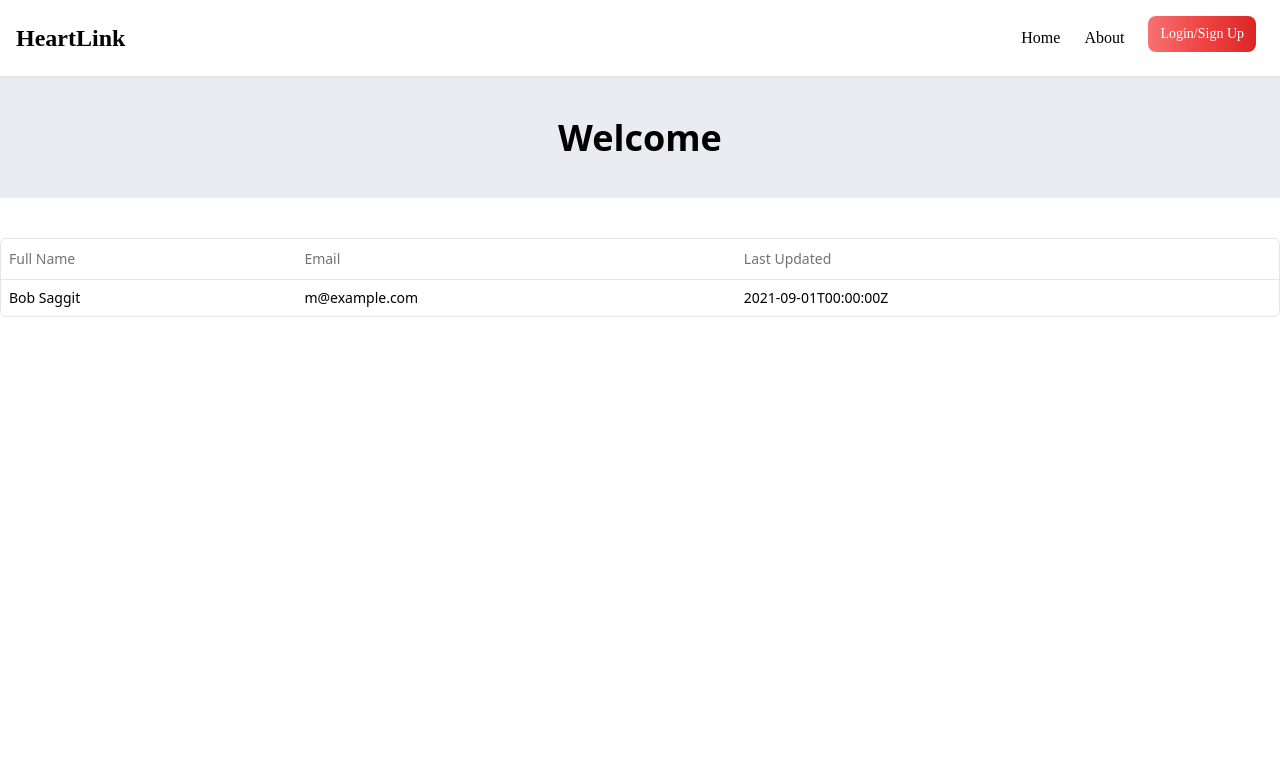
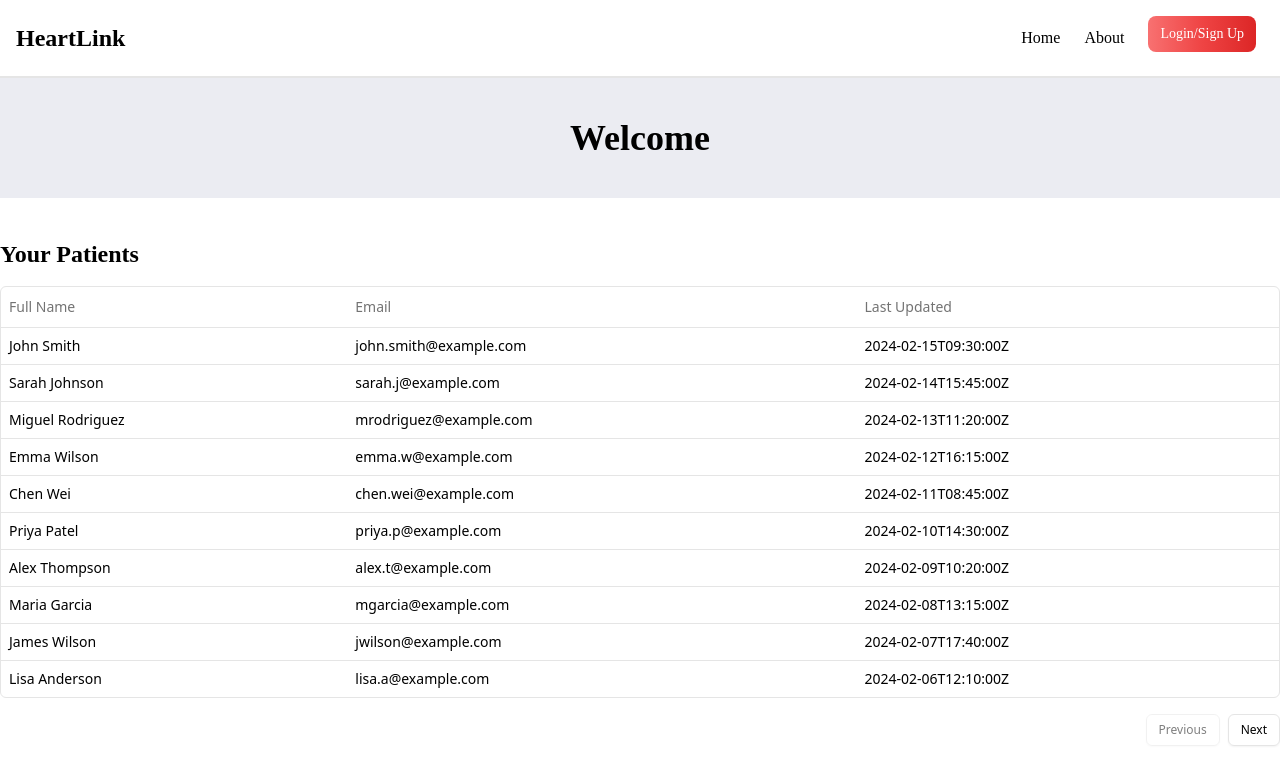
Before and after one commit to sunb26/Digital-Stethoscope, a Next.js app in the folder web/: page /user/1 in a window 1280 px wide. Shown: the top 784 px of the page. Built offline with nearby package versions, Linux system fonts and the light colour scheme; no server answers.

Commit message:
web: add table pagination

```diff
--- a/web/app/user/[physicianId]/page.tsx
+++ b/web/app/user/[physicianId]/page.tsx
@@ -1,28 +1,93 @@
 import { type Patient, columns } from "@/components/ui/patients/columns";
 import { DataTable } from "@/components/ui/patients/data-table";
+import { currentUser } from "@clerk/nextjs/server";
 
 async function getData(): Promise<Patient[]> {
   // Fetch data from your API here.
   return [
     {
-      id: 96,
-      name: "Bob Saggit",
-      email: "m@example.com",
-      lastUpdated: "2021-09-01T00:00:00Z",
+      id: 1,
+      name: "John Smith",
+      email: "john.smith@example.com",
+      lastUpdated: "2024-02-15T09:30:00Z",
+    },
+    {
+      id: 2,
+      name: "Sarah Johnson",
+      email: "sarah.j@example.com",
+      lastUpdated: "2024-02-14T15:45:00Z",
+    },
+    {
+      id: 3,
+      name: "Miguel Rodriguez",
+      email: "mrodriguez@example.com",
+      lastUpdated: "2024-02-13T11:20:00Z",
+    },
+    {
+      id: 4,
+      name: "Emma Wilson",
+      email: "emma.w@example.com",
+      lastUpdated: "2024-02-12T16:15:00Z",
+    },
+    {
+      id: 5,
+      name: "Chen Wei",
+      email: "chen.wei@example.com",
+      lastUpdated: "2024-02-11T08:45:00Z",
+    },
+    {
+      id: 6,
+      name: "Priya Patel",
+      email: "priya.p@example.com",
+      lastUpdated: "2024-02-10T14:30:00Z",
+    },
+    {
+      id: 7,
+      name: "Alex Thompson",
+      email: "alex.t@example.com",
+      lastUpdated: "2024-02-09T10:20:00Z",
+    },
+    {
+      id: 8,
+      name: "Maria Garcia",
+      email: "mgarcia@example.com",
+      lastUpdated: "2024-02-08T13:15:00Z",
+    },
+    {
+      id: 9,
+      name: "James Wilson",
+      email: "jwilson@example.com",
+      lastUpdated: "2024-02-07T17:40:00Z",
+    },
+    {
+      id: 10,
+      name: "Lisa Anderson",
+      email: "lisa.a@example.com",
+      lastUpdated: "2024-02-06T12:10:00Z",
+    },
+    {
+      id: 11,
+      name: "David Kim",
+      email: "dkim@example.com",
+      lastUpdated: "2024-02-05T09:55:00Z",
     },
     // ...
   ];
 }
 
 export default async function DemoPage() {
+  const physician = await currentUser();
   const data = await getData();
 
   return (
     <div>
       <div className="bg-off-white">
-        <h1 className="text-4xl font-bold text-center py-10">Welcome</h1>
+        <h1 className="text-4xl font-bold text-center py-10 font-[Syne]">
+          Welcome {physician?.fullName}
+        </h1>
       </div>
       <div className="container mx-auto py-10">
+        <h2 className="text-2xl font-bold pb-4 font-[Syne]">Your Patients</h2>
         <DataTable columns={columns} data={data} />
       </div>
     </div>
--- /dev/null
+++ b/web/components/ui/button.tsx
@@ -0,0 +1,57 @@
+import * as React from "react"
+import { Slot } from "@radix-ui/react-slot"
+import { cva, type VariantProps } from "class-variance-authority"
+
+import { cn } from "@/lib/utils"
+
+const buttonVariants = cva(
+  "inline-flex items-center justify-center gap-2 whitespace-nowrap rounded-md text-sm font-medium transition-colors focus-visible:outline-none focus-visible:ring-1 focus-visible:ring-ring disabled:pointer-events-none disabled:opacity-50 [&_svg]:pointer-events-none [&_svg]:size-4 [&_svg]:shrink-0",
+  {
+    variants: {
+      variant: {
+        default:
+          "bg-primary text-primary-foreground shadow hover:bg-primary/90",
+        destructive:
+          "bg-destructive text-destructive-foreground shadow-sm hover:bg-destructive/90",
+        outline:
+          "border border-input bg-background shadow-sm hover:bg-accent hover:text-accent-foreground",
+        secondary:
+          "bg-secondary text-secondary-foreground shadow-sm hover:bg-secondary/80",
+        ghost: "hover:bg-accent hover:text-accent-foreground",
+        link: "text-primary underline-offset-4 hover:underline",
+      },
+      size: {
+        default: "h-9 px-4 py-2",
+        sm: "h-8 rounded-md px-3 text-xs",
+        lg: "h-10 rounded-md px-8",
+        icon: "h-9 w-9",
+      },
+    },
+    defaultVariants: {
+      variant: "default",
+      size: "default",
+    },
+  }
+)
+
+export interface ButtonProps
+  extends React.ButtonHTMLAttributes<HTMLButtonElement>,
+    VariantProps<typeof buttonVariants> {
+  asChild?: boolean
+}
+
+const Button = React.forwardRef<HTMLButtonElement, ButtonProps>(
+  ({ className, variant, size, asChild = false, ...props }, ref) => {
+    const Comp = asChild ? Slot : "button"
+    return (
+      <Comp
+        className={cn(buttonVariants({ variant, size, className }))}
+        ref={ref}
+        {...props}
+      />
+    )
+  }
+)
+Button.displayName = "Button"
+
+export { Button, buttonVariants }
--- a/web/components/ui/patients/data-table.tsx
+++ b/web/components/ui/patients/data-table.tsx
@@ -1,11 +1,14 @@
-"use client"
+"use client";
+
+import { Button } from "@/components/ui/button";
 
 import {
   type ColumnDef,
   flexRender,
   getCoreRowModel,
   useReactTable,
-} from "@tanstack/react-table"
+  getPaginationRowModel,
+} from "@tanstack/react-table";
 
 import {
   Table,
@@ -14,11 +17,11 @@ import {
   TableHead,
   TableHeader,
   TableRow,
-} from "@/components/ui/table"
+} from "@/components/ui/table";
 
 interface DataTableProps<TData, TValue> {
-  columns: ColumnDef<TData, TValue>[]
-  data: TData[]
+  columns: ColumnDef<TData, TValue>[];
+  data: TData[];
 }
 
 export function DataTable<TData, TValue>({
@@ -29,9 +32,11 @@ export function DataTable<TData, TValue>({
     data,
     columns,
     getCoreRowModel: getCoreRowModel(),
-  })
+    getPaginationRowModel: getPaginationRowModel(),
+  });
 
   return (
+    <div>
       <div className="rounded-md border">
         <Table>
           <TableHeader>
@@ -47,7 +52,7 @@ export function DataTable<TData, TValue>({
                             header.getContext()
                           )}
                     </TableHead>
-                )
+                  );
                 })}
               </TableRow>
             ))}
@@ -61,14 +66,20 @@ export function DataTable<TData, TValue>({
                 >
                   {row.getVisibleCells().map((cell) => (
                     <TableCell key={cell.id}>
-                    {flexRender(cell.column.columnDef.cell, cell.getContext())}
+                      {flexRender(
+                        cell.column.columnDef.cell,
+                        cell.getContext()
+                      )}
                     </TableCell>
                   ))}
                 </TableRow>
               ))
             ) : (
               <TableRow>
-              <TableCell colSpan={columns.length} className="h-24 text-center">
+                <TableCell
+                  colSpan={columns.length}
+                  className="h-24 text-center"
+                >
                   No results.
                 </TableCell>
               </TableRow>
@@ -76,5 +87,24 @@ export function DataTable<TData, TValue>({
           </TableBody>
         </Table>
       </div>
-  )
+      <div className="flex items-center justify-end space-x-2 py-4">
+        <Button
+          variant="outline"
+          size="sm"
+          onClick={() => table.previousPage()}
+          disabled={!table.getCanPreviousPage()}
+        >
+          Previous
+        </Button>
+        <Button
+          variant="outline"
+          size="sm"
+          onClick={() => table.nextPage()}
+          disabled={!table.getCanNextPage()}
+        >
+          Next
+        </Button>
+      </div>
+    </div>
+  );
 }
--- a/web/package.json
+++ b/web/package.json
@@ -11,6 +11,7 @@
   "dependencies": {
     "@clerk/nextjs": "^6.12.0",
     "@clerk/themes": "^2.2.19",
+    "@radix-ui/react-slot": "^1.1.2",
     "@tanstack/react-table": "^8.21.2",
     "class-variance-authority": "^0.7.1",
     "clsx": "^2.1.1",
```
Also changed, not shown: 1 other file (tests, documents, lock files or other folders). Lines whose indentation alone changed are shown as unchanged.
